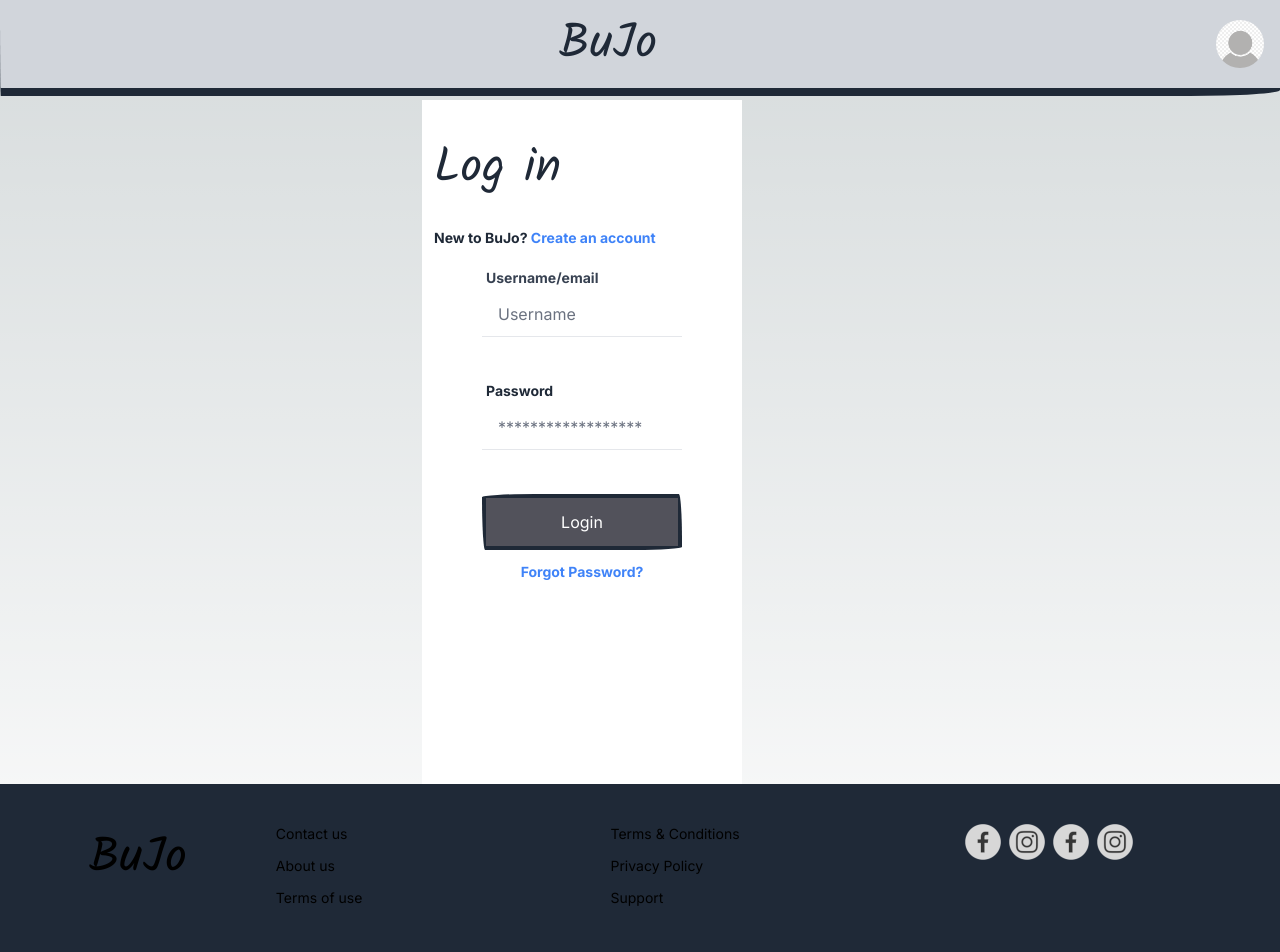
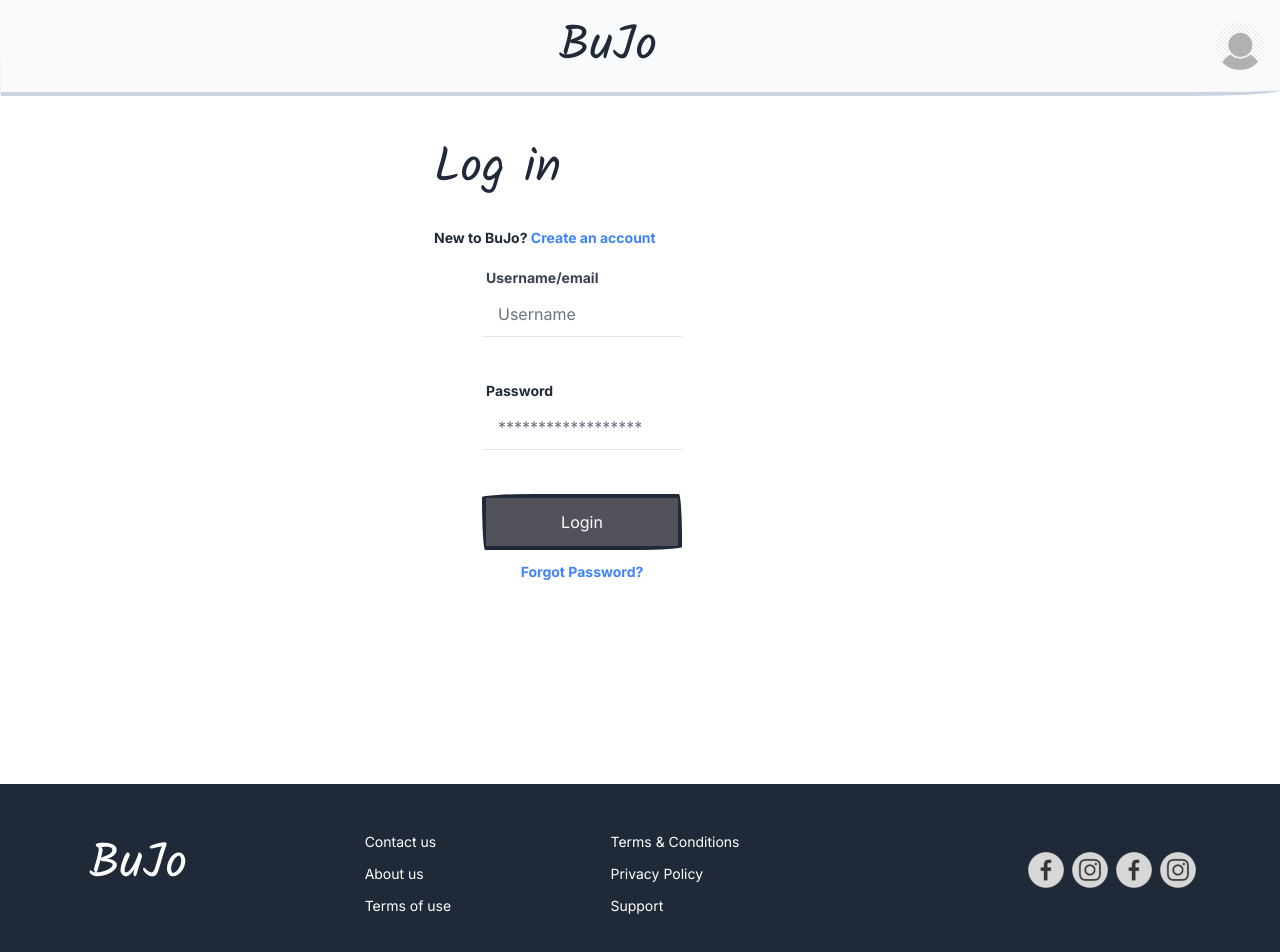
Before and after one commit to Sharkaw/bujoapp, a Next.js app in the folder bujo-app/: page /login in a window 1280 px wide. Shown: the top 952 px of the page. Built offline with nearby package versions, Linux system fonts and the light colour scheme; no server answers; the database is empty.

Commit message:
Footer style fix (#17)
* Footer style fix

* font color change

* change text color dark gray

```diff
--- a/bujo-app/src/app/components/layout/Footer.js
+++ b/bujo-app/src/app/components/layout/Footer.js
@@ -7,32 +7,31 @@ import insta from "@/assets/insta-small.png";
 
 export default function Footer() {
     return (
-        <footer className="bg-gray-800 p-5">
+        <footer className="bg-gray-800 p-5 md:pt-12 text-white">
             <div className="flex flex-col md:flex-row">
-                <div className="w-full md:w-1/5 flex justify-start md:justify-center items-center h-32">
+                <div className="md:w-1/5 flex justify-center">
                     <Link href="/"><h1>BuJo</h1></Link>
                 </div>
-                <div className="flex flex-wrap content-start w-full md:w-3/5 max-w-[900px] p-5">
-                <nav className="w-full">
-                        <ul className="flex flex-wrap content-start w-full">
+                <div className="flex justify-center w-full md:w-3/5 max-w-[900px] pb-5">
+                    <nav className="">
+                        <ul className="flex flex-col md:flex-row flex-wrap">
                             <li className="w-full md:w-1/2 pb-3 font-inter text-sm"><Link className="hover:underline" href="/">Contact us</Link></li>
                             <li className="w-full md:w-1/2 pb-3 font-inter text-sm"><Link className="hover:underline" href="/">Terms & Conditions</Link></li>
                             <li className="w-full md:w-1/2 pb-3 font-inter text-sm"><Link className="hover:underline" href="/">About us</Link></li>
                             <li className="w-full md:w-1/2 pb-3 font-inter text-sm"><Link className="hover:underline" href="/">Privacy Policy</Link></li>
                             <li className="w-full md:w-1/2 pb-3 font-inter text-sm"><Link className="hover:underline" href="/">Terms of use</Link></li>
                             <li className="w-full md:w-1/2 pb-3 font-inter text-sm"><Link className="hover:underline" href="/">Support</Link></li>
-
                         </ul>
                     </nav>
                 </div>
-                <div className="flex flex-wrap w-full md:w-1/4 bg-gray-800 gap-2 mt-0 md:mt-5">
-                    <a href="#"><Image src={fb} alt="facebook" className="h-9 w-9" /></a>
+                <div className="flex flex-wrap md:w-1/4 bg-gray-800 gap-2 mt-0 md:mt-5 justify-center">
+                    <a href="#" className=""><Image src={fb} alt="facebook" className="h-9 w-9" /></a>
                     <a href="#"><Image src={insta} alt="instagram" className="h-9 w-9" /></a>
                     <a href="#"><Image src={fb} alt="facebook" className="h-9 w-9" /></a>
                     <a href="#"><Image src={insta} alt="instagram" className="h-9 w-9" /></a>
                 </div>
             </div>
-            <div className="flex justify-center w-full my-3">
+            <div className="flex justify-center w-full mt-10">
                 <span className="font-kalam text-xl">&copy; Copyright</span>
             </div>
         </footer>
--- a/bujo-app/src/app/components/layout/Header.js
+++ b/bujo-app/src/app/components/layout/Header.js
@@ -5,7 +5,7 @@ import "./styles.css";
 
 export default function Header() {
     return (
-        <div className="header flex items-center justify-between p-2 w-full h-24 bg-gray-300 border-b-gray-800 border-solid border-b-8">
+        <div className="header flex items-center justify-between p-2 w-full h-24 bg-gray-50 border-b-slate-300 border-solid border-b-4">
             <Link href="/" className="flex-1 text-center">
                 <h1 className="text-gray-800 mb-0 p-2">BuJo</h1>
             </Link>
--- a/bujo-app/src/app/components/layout/SidebarMenu.js
+++ b/bujo-app/src/app/components/layout/SidebarMenu.js
@@ -21,7 +21,7 @@ const userLoggedIn = true;
 export default function SidebarMenu({ journals }) {
     if (userLoggedIn) {
         return (
-            <div className="bg-gray-50 h-full border-gray-300 border-solid border-r-8 sidebar">
+            <div className="bg-gray-50 h-full border-slate-300 border-solid border-r-4 sidebar">
                 <Sidebar className="md:mt-8 md:ml-4 p-2">
                     <Sidebar.Items className="text-gray-800">
                         <Sidebar.ItemGroup>
--- a/bujo-app/src/app/components/layout/styles.css
+++ b/bujo-app/src/app/components/layout/styles.css
@@ -1,10 +1,14 @@
 .sidebar {
-    border-radius: 0 10px 10px 0 / 0 225px 225px 0;
+  border-radius: 0 10px 10px 0 / 0 225px 225px 0;
 }
 .itemStyle {
-    @apply text-gray-800 hover:bg-gray-400  focus:bg-gray-400 active:bg-gray-400 text-left;
+  @apply text-gray-800 hover:bg-gray-400  focus:bg-gray-400 active:bg-gray-400 text-left;
 }
 
 .header {
-    border-radius: 255px 0px 225px 2px/0px 225px 15px 225px;
+  border-radius: 255px 0px 225px 2px/0px 225px 15px 225px;
 }
+
+.next-error-h1 {
+  border-color: #1f2937 !important;
+}
--- a/bujo-app/src/app/globals.css
+++ b/bujo-app/src/app/globals.css
@@ -23,12 +23,12 @@
 body {
   font-family: "Inter", sans-serif;
   color: rgb(var(--foreground-rgb));
-    background: linear-gradient(
+  /* background: linear-gradient(
             to bottom,
             transparent,
             rgb(var(--background-end-rgb))
         )
-        rgb(var(--background-start-rgb));
+        rgb(var(--background-start-rgb)); */
 }
 
 @layer utilities {
--- a/bujo-app/src/app/layout.js
+++ b/bujo-app/src/app/layout.js
@@ -7,7 +7,7 @@ import Footer from "./components/layout/Footer";
 const LayoutGrid = ({ children }) => {
     return (
         <html lang="en">
-            <body className="flex flex-col">
+            <body className="flex flex-col bg-white text-gray-800">
                 <Header />
                 <div className="flex flex-col md:flex-row flex-1">
                     <div className="hidden min-w-60 md:flex md:flex-none">
```
Lines whose indentation alone changed are shown as unchanged.
